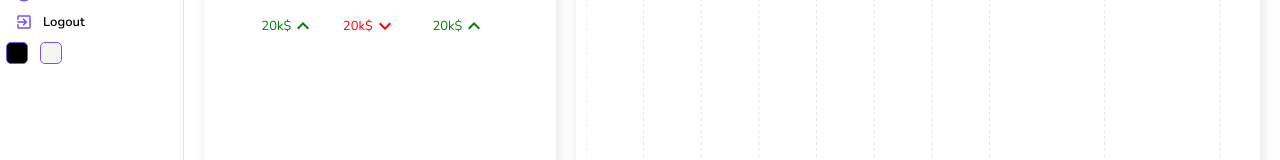
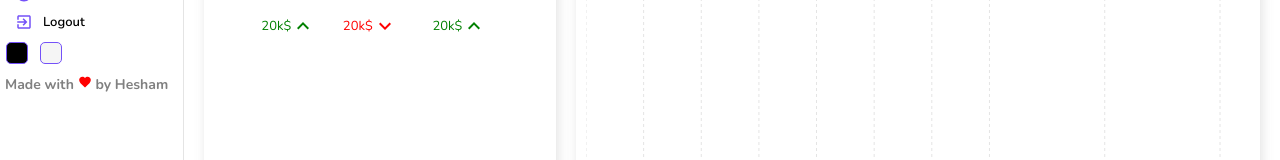
Before and after one commit to hesham1221/admin-dashboard, a React (Create React App) app: page / in a window 1280 px wide. Shown: the part 520-680 px from the top of the page. Built offline with nearby package versions, Linux system fonts and the light colour scheme; the HTML template or start-up script is replaced by a standard one.

Commit message:
finishing the app

```diff
--- a/src/components/Sidebar.js
+++ b/src/components/Sidebar.js
@@ -1,10 +1,10 @@
 import React, { useContext } from "react";
 import "./sidebar.scss";
-import {AccountCircle, Assessment, CreditCard, Dashboard,ExitToApp,LocalShipping,Notifications,Person,Psychology,SettingsApplications,SettingsSystemDaydream,ShoppingBag} from '@mui/icons-material';
+import {AccountCircle, Assessment, CreditCard, Dashboard,ExitToApp,Favorite,LocalShipping,Notifications,Person,Psychology,SettingsApplications,SettingsSystemDaydream,ShoppingBag} from '@mui/icons-material';
 import {useNavigate} from 'react-router-dom'
 import { DarkModeContext } from "../App";
 const Sidebar = () => {
-  const { setDarkmode, darkMode } = useContext(DarkModeContext);
+  const { setDarkmode} = useContext(DarkModeContext);
   const navigate = useNavigate()
   return (
     <div className="sidebar">
@@ -79,6 +79,9 @@ const Sidebar = () => {
               localStorage.setItem("Hpanel_darkMode", false);
             }}></div>
       </div>
+      <div style={{ marginTop : 'auto',color : 'grey' , fontSize : 14 , padding : '5px' , fontWeight : 'bold' }}>
+        Made with <Favorite style={{color : 'red' ,fontSize : 14}} /> by Hesham
+      </div>
     </div>
   );
 };
--- a/src/pages/single/Single.js
+++ b/src/pages/single/Single.js
@@ -6,7 +6,6 @@ import Sidebar from "../../components/Sidebar";
 import NavBar from "../../components/NavBar";
 import Chart from "../../components/Chart";
 import { userChart } from "../../data/chartData";
-import { Table } from "@mui/material";
 import { tableData } from "../../data/table";
 import TableList from "../../components/TableList";
 const Single = () => {
```
